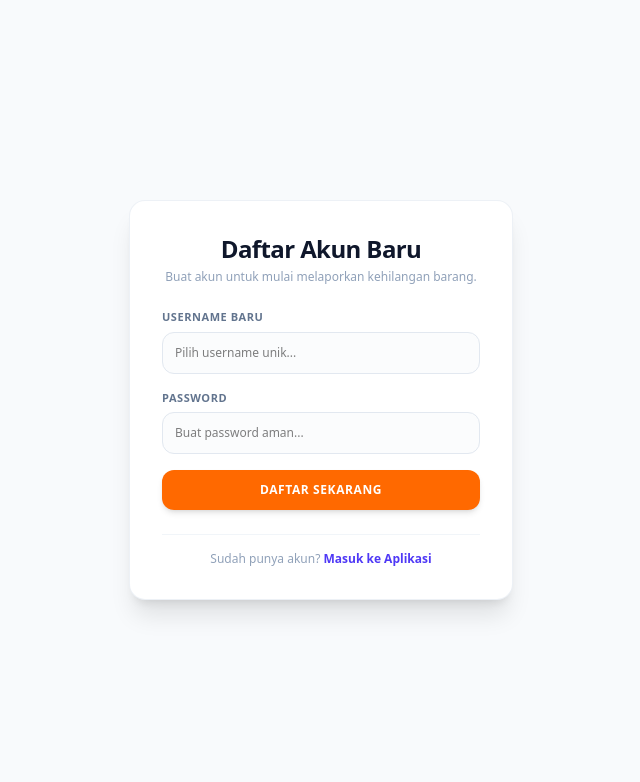
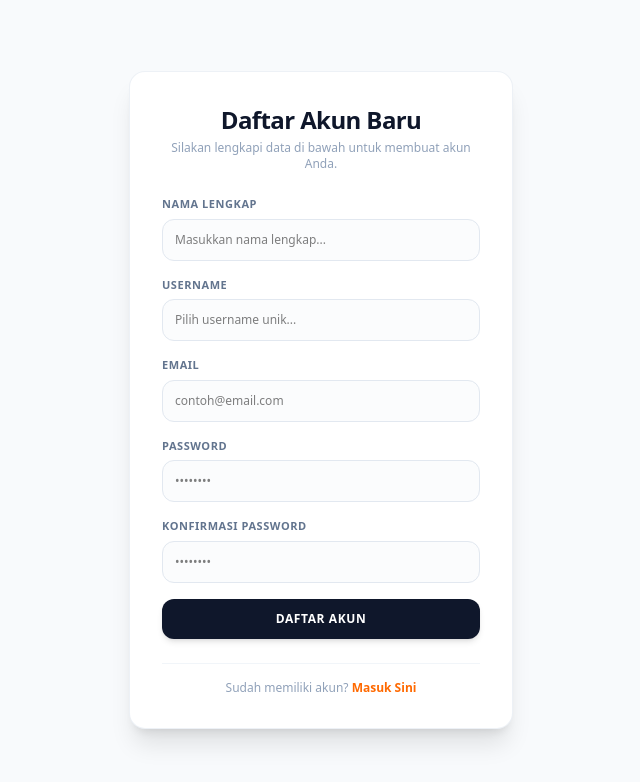
Before and after one commit to Athiyahramadhani/ketemu.in, a plain HTML site: page register.html in a window 1280 px wide. Shown: the whole page, without its empty margins (319-959 px from the left). Drawn offline with nearby package versions, Linux system fonts and the light colour scheme.

Commit message:
Add files via upload
masuk daftar akun baru rev.

```diff
--- a/register.html
+++ b/register.html
@@ -3,28 +3,48 @@
 <head>
     <meta charset="UTF-8">
     <meta name="viewport" content="width=device-width, initial-scale=1.0">
-    <title>Daftar Baru — ketemu.in</title>
+    <title>Daftar — ketemu.in</title>
     <script src="https://cdn.jsdelivr.net/npm/@tailwindcss/browser@4"></script>
 </head>
 <body class="bg-[#f8fafc] flex items-center justify-center min-h-screen">
-    <div class="bg-white p-8 rounded-2xl border border-slate-200/60 shadow-xl max-w-sm w-full mx-4">
+    <div class="bg-white p-8 rounded-2xl border border-slate-200/60 shadow-xl max-w-sm w-full mx-4my-8">
         <div class="text-center mb-6">
             <h2 class="text-2xl font-black text-slate-900 tracking-tight">Daftar Akun Baru</h2>
-            <p class="text-xs text-slate-400 mt-1">Buat akun untuk mulai melaporkan kehilangan barang.</p>
+            <p class="text-xs text-slate-400 mt-1">Silakan lengkapi data di bawah untuk membuat akun Anda.</p>
         </div>
+
         <form action="/daftar" method="POST" class="space-y-4">
+
             <div>
-                <label class="block font-extrabold text-slate-500 text-[11px] uppercase tracking-wider mb-1.5">Username Baru</label>
+                <label class="block font-extrabold text-slate-500 text-[11px] uppercase tracking-wider mb-1.5">Nama Lengkap</label>
+                <input type="text" name="name" required placeholder="Masukkan nama lengkap..." class="w-full border border-slate-200 p-3 rounded-xl text-xs bg-slate-50/50 focus:bg-white focus:outline-none focus:ring-2 focus:ring-orange-500/20 focus:border-orange-500 transition-all">
+            </div>
+
+            <div>
+                <label class="block font-extrabold text-slate-500 text-[11px] uppercase tracking-wider mb-1.5">Username</label>
                 <input type="text" name="username" required placeholder="Pilih username unik..." class="w-full border border-slate-200 p-3 rounded-xl text-xs bg-slate-50/50 focus:bg-white focus:outline-none focus:ring-2 focus:ring-orange-500/20 focus:border-orange-500 transition-all">
             </div>
+
+            <div>
+                <label class="block font-extrabold text-slate-500 text-[11px] uppercase tracking-wider mb-1.5">Email</label>
+                <input type="email" name="email" required placeholder="contoh@email.com" class="w-full border border-slate-200 p-3 rounded-xl text-xs bg-slate-50/50 focus:bg-white focus:outline-none focus:ring-2 focus:ring-orange-500/20 focus:border-orange-500 transition-all">
+            </div>
+
             <div>
                 <label class="block font-extrabold text-slate-500 text-[11px] uppercase tracking-wider mb-1.5">Password</label>
-                <input type="password" name="password" required placeholder="Buat password aman..." class="w-full border border-slate-200 p-3 rounded-xl text-xs bg-slate-50/50 focus:bg-white focus:outline-none focus:ring-2 focus:ring-orange-500/20 focus:border-orange-500 transition-all">
+                <input type="password" name="password" required placeholder="••••••••" class="w-full border border-slate-200 p-3 rounded-xl text-xs bg-slate-50/50 focus:bg-white focus:outline-none focus:ring-2 focus:ring-orange-500/20 focus:border-orange-500 transition-all">
             </div>
-            <button type="submit" class="w-full bg-orange-500 hover:bg-orange-600 text-white py-3 rounded-xl font-extrabold text-xs tracking-wider uppercase transition-all shadow-md cursor-pointer">Daftar Sekarang</button>
+
+            <div>
+                <label class="block font-extrabold text-slate-500 text-[11px] uppercase tracking-wider mb-1.5">Konfirmasi Password</label>
+                <input type="password" name="password_confirmation" required placeholder="••••••••" class="w-full border border-slate-200 p-3 rounded-xl text-xs bg-slate-50/50 focus:bg-white focus:outline-none focus:ring-2 focus:ring-orange-500/20 focus:border-orange-500 transition-all">
+            </div>
+
+            <button type="submit" class="w-full bg-slate-900 hover:bg-slate-800 text-white py-3 rounded-xl font-extrabold text-xs tracking-wider uppercase transition-all shadow-md cursor-pointer">Daftar Akun</button>
         </form>
+
         <div class="text-center mt-6 border-t border-slate-100 pt-4">
-            <p class="text-xs text-slate-400">Sudah punya akun? <a href="/login" class="text-indigo-600 font-bold hover:underline">Masuk ke Aplikasi</a></p>
+            <p class="text-xs text-slate-400">Sudah memiliki akun? <a href="/login" class="text-orange-500 font-bold hover:underline">Masuk Sini</a></p>
         </div>
     </div>
 </body>
```
